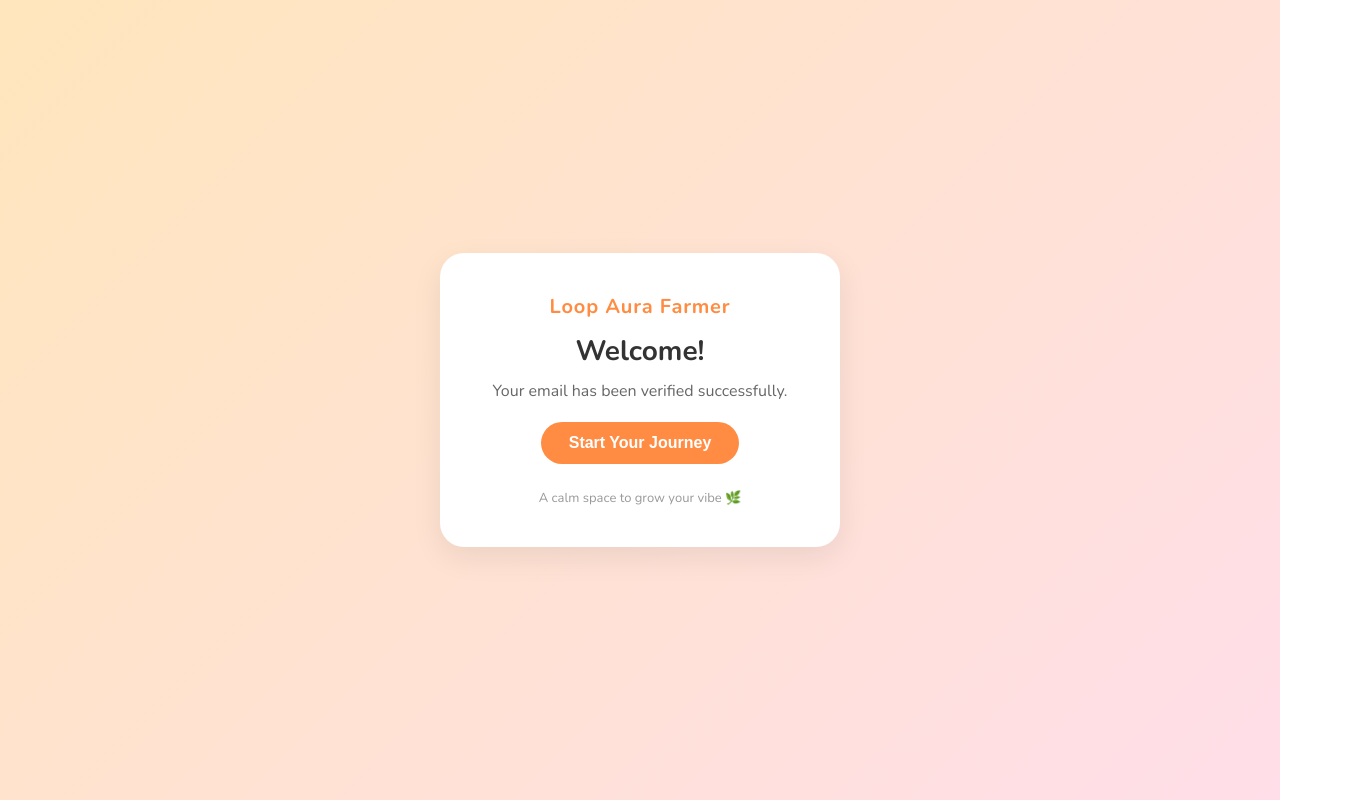
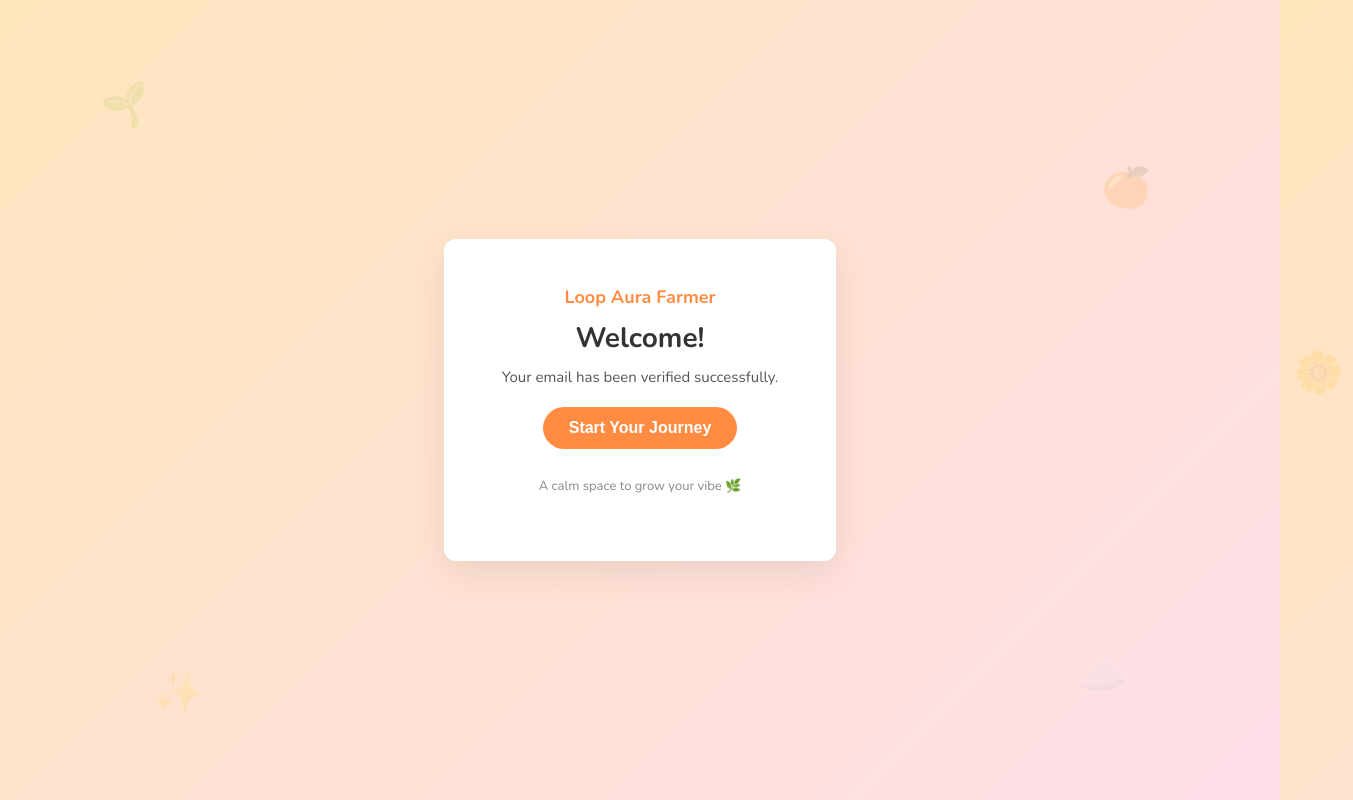
Before and after one commit to PetaHarshith/petaharshith.github.io, a plain HTML site: page index.html in a window 1280 px wide. Shown: the whole page, 1353 px wide, since content can reach past the window. Drawn offline with nearby package versions, Linux system fonts and the light colour scheme.

Commit message:
making changes to th link

```diff
--- a/index.html
+++ b/index.html
@@ -1,108 +1,153 @@
 <!DOCTYPE html>
 <html lang="en">
+
 <head>
   <meta charset="UTF-8" />
-  <meta name="viewport" content="width=device-width, initial-scale=1.0"/>
-  <title>Welcome to Loop Aura Farmer</title>
-  <link href="https://fonts.googleapis.com/css2?family=Nunito:wght@400;700&display=swap" rel="stylesheet">
+  <meta name="viewport" content="width=device-width, initial-scale=1.0" />
+  <title>Loop Aura Farmer - Welcome</title>
+  <link href="https://fonts.googleapis.com/css2?family=Nunito:wght@400;700&display=swap" rel="stylesheet" />
   <style>
-    * {
+    body {
       margin: 0;
       padding: 0;
-      box-sizing: border-box;
-    }
-
-    body {
       font-family: 'Nunito', sans-serif;
       background: linear-gradient(135deg, #FFE6BC, #FFDEE9);
       height: 100vh;
       display: flex;
       align-items: center;
       justify-content: center;
-      padding: 20px;
+      overflow: hidden;
+      position: relative;
     }
 
-    .container {
-      background: #ffffff;
-      border-radius: 24px;
-      box-shadow: 0 10px 30px rgba(0, 0, 0, 0.08);
-      padding: 40px;
+    .polaroid {
+      background: white;
+      padding: 40px 30px 60px;
+      border-radius: 12px;
+      box-shadow: 0 12px 35px rgba(0, 0, 0, 0.08);
       text-align: center;
-      max-width: 400px;
-      width: 100%;
-      animation: fadeIn 0.8s ease-out;
+      width: 320px;
+      border: 6px solid #fff;
+      position: relative;
+      z-index: 5;
     }
 
-    @keyframes fadeIn {
-      from {
-        opacity: 0;
-        transform: translateY(20px);
-      }
-      to {
-        opacity: 1;
-        transform: translateY(0);
-      }
+    .app-title {
+      font-size: 18px;
+      color: #FF8C42;
+      font-weight: 700;
+      margin-bottom: 10px;
     }
 
-    .app-name {
-      font-size: 20px;
-      font-weight: 700;
-      color: #FF8C42;
-      letter-spacing: 0.8px;
-      margin-bottom: 12px;
-    }
-
-    .welcome-text {
+    .headline {
       font-size: 28px;
-      font-weight: bold;
+      font-weight: 800;
       color: #333;
       margin-bottom: 10px;
     }
 
-    .subtitle {
-      font-size: 16px;
-      color: #666;
+    .message {
+      font-size: 15px;
+      color: #555;
       margin-bottom: 20px;
     }
 
     .cta-button {
       background: #FF8C42;
-      color: #fff;
+      color: white;
+      font-weight: bold;
+      padding: 12px 26px;
       border: none;
-      border-radius: 30px;
-      padding: 12px 28px;
+      border-radius: 25px;
       font-size: 16px;
-      font-weight: 600;
       cursor: pointer;
-      transition: background 0.3s ease;
+      transition: all 0.3s ease;
     }
 
     .cta-button:hover {
-      background: #ff7a2a;
+      background: #f5772e;
     }
 
-    .footer-note {
+    .footer {
       font-size: 13px;
-      color: #999;
-      margin-top: 25px;
+      color: #888;
+      margin-top: 28px;
     }
 
+    /* Stickers */
+    .sticker {
+      position: absolute;
+      font-size: 40px;
+      opacity: 0.15;
+      z-index: 1;
+      pointer-events: none;
+    }
+
+    .s1 {
+      top: 10%;
+      left: 8%;
+      transform: rotate(-15deg);
+    }
+
+    .s2 {
+      top: 20%;
+      right: 10%;
+      transform: rotate(10deg);
+    }
+
+    .s3 {
+      bottom: 10%;
+      left: 12%;
+      transform: rotate(5deg);
+    }
+
+    .s4 {
+      bottom: 12%;
+      right: 12%;
+      transform: rotate(-10deg);
+    }
+
+    .s5 {
+      top: 50%;
+      left: -5%;
+      transform: rotate(30deg);
+    }
+
+    .s6 {
+      bottom: 50%;
+      right: -5%;
+      transform: rotate(-25deg);
+    }
   </style>
 </head>
+
 <body>
-  <div class="container">
-    <div class="app-name">Loop Aura Farmer</div>
-    <div class="welcome-text">Welcome!</div>
-    <div class="subtitle">Your email has been verified successfully.</div>
+
+  <!-- Background stickers -->
+  <div class="sticker s1">🌱</div>
+  <div class="sticker s2">🍊</div>
+  <div class="sticker s3">✨</div>
+  <div class="sticker s4">☁️</div>
+  <div class="sticker s5">🌞</div>
+  <div class="sticker s6">🌼</div>
+
+  <!-- Polaroid Card -->
+  <div class="polaroid">
+    <div class="app-title">Loop Aura Farmer</div>
+    <div class="headline">Welcome!</div>
+    <div class="message">Your email has been verified successfully.</div>
     <button class="cta-button" onclick="startJourney()">Start Your Journey</button>
-    <div class="footer-note">A calm space to grow your vibe 🌿</div>
+    <div class="footer">A calm space to grow your vibe 🌿</div>
   </div>
 
   <script>
     function startJourney() {
-      alert("Redirecting to the app...");
+      // Replace with your dashboard link if needed
+      alert('Redirecting to your aura dashboard...');
       // window.location.href = "/dashboard";
     }
   </script>
+
 </body>
+
 </html>
```
